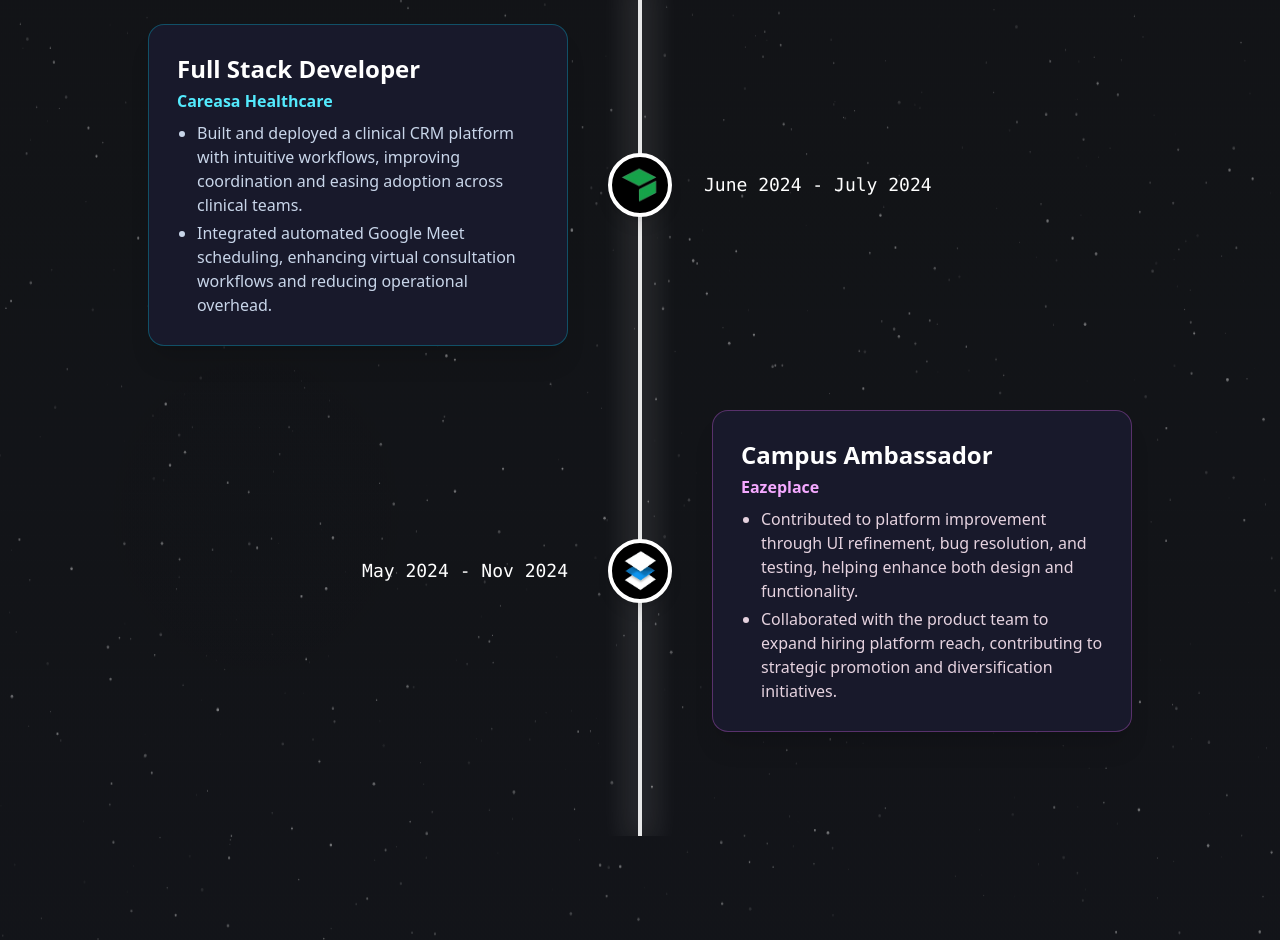
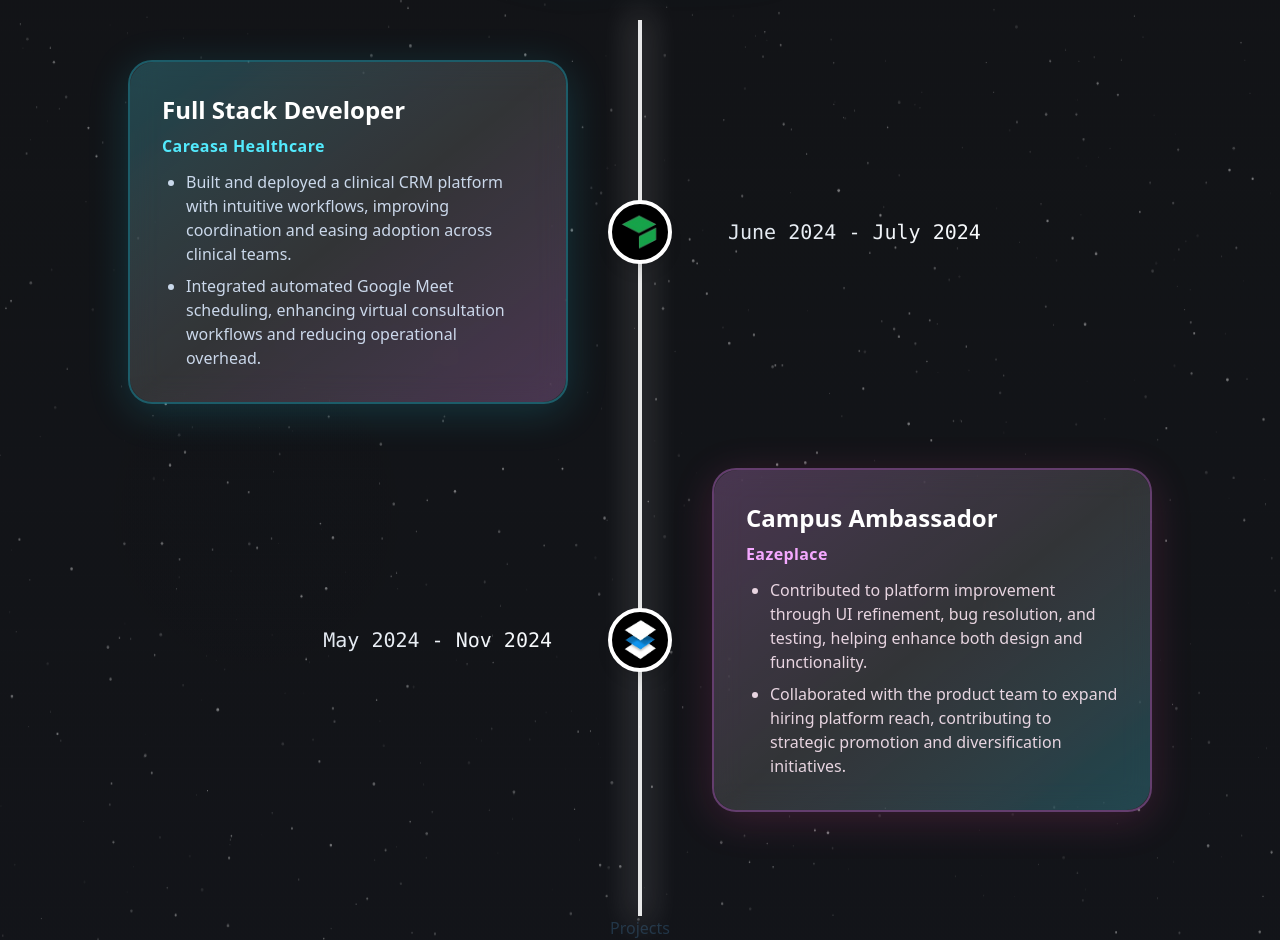
Before and after one commit to Vivek1819/portfolio, a React (Vite) app: page / in a window 1280 px wide. Shown: the part 2686-3626 px from the top of the page. Before the commit the page ends 3522 px from the top, so only its background shows below. Built offline with nearby package versions, Linux system fonts and the light colour scheme; a web font is replaced by a local one.

Commit message:
transitions fixed

```diff
--- a/src/App.jsx
+++ b/src/App.jsx
@@ -8,6 +8,7 @@
 import Work from "./components/Work";
 import { motion } from "framer-motion";
 import TechStack from "./components/TechStack";
+import Projects from "./components/Projects";
 
 function App() {
   const [count, setCount] = useState(0);
@@ -91,6 +92,7 @@
         >
           <Work />
         </motion.div>
+        <Projects />
       </div>
       <div
         className={`fixed bottom-0 right-0 px-8 transition-all duration-700 ease-out z-50 pointer-events-auto
--- /dev/null
+++ b/src/components/Projects.jsx
@@ -0,0 +1,11 @@
+import React from "react";
+
+const Projects = () => {
+  return (
+    <div>
+      Projects
+    </div>
+  );
+};
+
+export default Projects;
--- a/src/components/Work.jsx
+++ b/src/components/Work.jsx
@@ -1,9 +1,13 @@
 import React from "react";
+import { motion } from "framer-motion";
 
 const Work = () => {
   return (
     <div className="px-4 md:px-28 pt-16 relative z-10 mt-26" id="work">
       <div className="flex flex-col items-center mb-14">
+        <h2 className="text-xl text-white tracking-widest mb-2">
+          WORK
+        </h2>
         <h1 className="text-4xl text-white tracking-tight relative inline-block font-extrabold drop-shadow-[0_2px_24px_rgba(34,211,238,0.25)]">
           <span className="bg-gradient-to-r from-cyan-300 via-blue-400 to-fuchsia-400 bg-clip-text text-transparent animate-gradient-x">
             Experience
@@ -18,28 +22,45 @@
           style={{ transform: "translateX(-50%)" }}
         />
         <div className="flex w-full justify-start mb-16 relative z-10">
-          <div className="w-1/2 flex justify-end pr-18 items-center group">
-            <div className="bg-[#18192b] border border-cyan-400/30 rounded-2xl shadow-xl p-7 min-w-[350px] max-w-[420px] text-white relative flex flex-col justify-center cursor-pointer">
-              <div className="text-2xl font-extrabold mb-1 transition-transform duration-300 origin-left group-hover:scale-x-110 group-hover:scale-y-110 group-hover:text-transparent group-hover:bg-clip-text group-hover:bg-gradient-to-r group-hover:from-cyan-400 group-hover:to-fuchsia-300 group-hover:drop-shadow-[0_2px_24px_rgba(34,211,238,0.5)]">
+          <motion.div
+            className="w-1/2 flex justify-end pr-18 items-center group"
+            initial={{ x: -80, opacity: 0 }}
+            whileInView={{ x: 0, opacity: 1 }}
+            viewport={{ once: true, amount: 0.4 }}
+            transition={{ duration: 0.7, ease: "easeOut" }}
+          >
+            <div className="relative bg-white/10 backdrop-blur-lg border-2 border-cyan-400/30 rounded-3xl shadow-[0_8px_40px_0_rgba(34,211,238,0.18)] p-8 min-w-[350px] max-w-[440px] text-white flex flex-col justify-center cursor-pointer transition-all duration-300 group hover:scale-105 hover:shadow-[0_12px_48px_0_rgba(34,211,238,0.35)] hover:border-cyan-300/80 overflow-hidden">
+              <div className="absolute inset-0 rounded-3xl bg-gradient-to-br from-cyan-400/20 via-white/5 to-fuchsia-400/20 opacity-80 pointer-events-none z-0" />
+              <div className="absolute -inset-1 rounded-[2rem] border-2 border-cyan-400/40 opacity-0 group-hover:opacity-80 group-hover:blur-md transition-all duration-300 z-0" />
+              <div className="relative z-10">
+                <div className="text-2xl font-extrabold mb-2 transition-transform duration-300 origin-left group-hover:scale-x-110 group-hover:scale-y-110 group-hover:text-transparent group-hover:bg-clip-text group-hover:bg-gradient-to-r group-hover:from-cyan-400 group-hover:to-fuchsia-300 group-hover:drop-shadow-[0_2px_24px_rgba(34,211,238,0.5)]">
                   Full Stack Developer
                 </div>
-              <div className="text-cyan-300 font-bold mb-2">
+                <div className="text-cyan-300 font-bold mb-3 tracking-wide">
                   Careasa Healthcare
                 </div>
-              <ul className="list-disc ml-5 text-base text-blue-100/90 space-y-1">
+                <ul className="list-disc ml-6 text-base text-blue-100/90 space-y-2">
                   <li>
                     Built and deployed a clinical CRM platform with intuitive
                     workflows, improving coordination and easing adoption across
                     clinical teams.
                   </li>
                   <li>
-                  Integrated automated Google Meet scheduling, enhancing virtual
-                  consultation workflows and reducing operational overhead.
+                    Integrated automated Google Meet scheduling, enhancing
+                    virtual consultation workflows and reducing operational
+                    overhead.
                   </li>
                 </ul>
               </div>
             </div>
-          <div className="flex flex-col items-center w-0 justify-center group:">
+          </motion.div>
+          <motion.div
+            className="flex flex-col items-center w-0 justify-center group:"
+            initial={{ scale: 0.7, opacity: 0 }}
+            whileInView={{ scale: 1, opacity: 1 }}
+            viewport={{ once: true, amount: 0.4 }}
+            transition={{ duration: 0.6, ease: "backOut" }}
+          >
             <div className="w-16 h-16 rounded-full flex items-center justify-center border-4 border-white shadow-lg z-10 bg-black transition-transform duration-300 group-hover:scale-110 group-hover:shadow-[0_4px_32px_0_rgba(34,211,238,0.25)]">
               <img
                 src="/careasa.png"
@@ -47,20 +68,38 @@
                 className="w-14 h-12 object-contain transition-transform duration-300"
               />
             </div>
-          </div>
-          <div className="w-1/2 flex items-center pl-16 min-h-[128px]">
-            <div className="date-transition text-transparent bg-clip-text bg-gradient-to-r from-white to-white font-mono text-lg whitespace-nowrap flex items-center h-full transition-colors duration-300 hover:from-cyan-400 hover:to-fuchsia-300 hover:drop-shadow-[0_50px_38px_rgba(34,211,238,0.5)]">
+          </motion.div>
+          <motion.div
+            className="w-1/2 flex items-center pl-22 min-h-[128px] group"
+            initial={{ x: 80, opacity: 0 }}
+            whileInView={{ x: 0, opacity: 1 }}
+            viewport={{ once: true, amount: 0.4 }}
+            transition={{ duration: 0.7, ease: "easeOut" }}
+          >
+            <div className="date-transition text-transparent bg-clip-text bg-gradient-to-r from-slate-200 to-slate-50 font-mono text-xl whitespace-nowrap flex items-center h-full transition-transform transition-colors duration-300 group-hover:scale-110 hover:from-cyan-400 hover:to-fuchsia-300 hover:drop-shadow-[0_50px_38px_rgba(34,211,238,0.5)]">
               June 2024 - July 2024
             </div>
-          </div>
+          </motion.div>
         </div>
         <div className="flex w-full justify-end mb-16 relative z-10">
-          <div className="w-1/2 flex items-center justify-end pr-18 min-h-[128px]">
-            <div className="date-transition text-transparent bg-clip-text bg-gradient-to-r from-white to-white font-mono text-lg whitespace-nowrap flex items-center h-full transition-colors duration-300 hover:from-fuchsia-400 hover:to-cyan-300 hover:drop-shadow-[0_2px_24px_rgba(236,72,153,0.5)]">
+          <motion.div
+            className="w-1/2 flex items-center justify-end pr-22 min-h-[128px] group"
+            initial={{ x: 80, opacity: 0 }}
+            whileInView={{ x: 0, opacity: 1 }}
+            viewport={{ once: true, amount: 0.4 }}
+            transition={{ duration: 0.7, ease: "easeOut" }}
+          >
+            <div className="date-transition text-transparent bg-clip-text bg-gradient-to-r from-slate-200 to-slate-50 font-mono text-xl whitespace-nowrap flex items-center h-full transition-transform transition-colors duration-300 group-hover:scale-110 hover:from-fuchsia-400 hover:to-cyan-300 hover:drop-shadow-[0_2px_24px_rgba(236,72,153,0.5)]">
               May 2024 - Nov 2024
             </div>
-          </div>
-          <div className="flex flex-col items-center w-0 justify-center">
+          </motion.div>
+          <motion.div
+            className="flex flex-col items-center w-0 justify-center"
+            initial={{ scale: 0.7, opacity: 0 }}
+            whileInView={{ scale: 1, opacity: 1 }}
+            viewport={{ once: true, amount: 0.4 }}
+            transition={{ duration: 0.6, ease: "backOut" }}
+          >
             <div className="w-16 h-16 rounded-full flex items-center justify-center border-4 border-white shadow-lg z-10 bg-black transition-transform duration-300 group-hover:scale-110 group-hover:shadow-[0_4px_32px_0_rgba(236,72,153,0.25)]">
               <img
                 src="/eazeplace.png"
@@ -68,27 +107,39 @@
                 className="w-12 h-12 object-contain transition-transform duration-300"
               />
             </div>
-          </div>
-          <div className="w-1/2 flex justify-start pl-18 items-center">
-            <div className="bg-[#18192b] border border-fuchsia-400/30 rounded-2xl shadow-xl p-7 min-w-[350px] max-w-[420px] text-white relative flex flex-col justify-center group cursor-pointer">
-              <div className="text-2xl font-extrabold mb-1 transition-transform duration-300 origin-left group-hover:scale-x-110 group-hover:scale-y-110 group-hover:text-transparent group-hover:bg-clip-text group-hover:bg-gradient-to-r group-hover:from-fuchsia-400 group-hover:to-cyan-300 group-hover:drop-shadow-[0_2px_24px_rgba(236,72,153,0.5)]">
+          </motion.div>
+          <motion.div
+            className="w-1/2 flex justify-start pl-18 items-center"
+            initial={{ x: -80, opacity: 0 }}
+            whileInView={{ x: 0, opacity: 1 }}
+            viewport={{ once: true, amount: 0.4 }}
+            transition={{ duration: 0.7, ease: "easeOut" }}
+          >
+            <div className="relative bg-white/10 backdrop-blur-lg border-2 border-fuchsia-400/30 rounded-3xl shadow-[0_8px_40px_0_rgba(236,72,153,0.18)] p-8 min-w-[350px] max-w-[440px] text-white flex flex-col justify-center group cursor-pointer transition-all duration-300 hover:scale-105 hover:shadow-[0_12px_48px_0_rgba(236,72,153,0.35)] hover:border-fuchsia-300/80 overflow-hidden">
+              <div className="absolute inset-0 rounded-3xl bg-gradient-to-br from-fuchsia-400/20 via-white/5 to-cyan-400/20 opacity-80 pointer-events-none z-0" />
+              <div className="absolute -inset-1 rounded-[2rem] border-2 border-fuchsia-400/40 opacity-0 group-hover:opacity-80 group-hover:blur-md transition-all duration-300 z-0" />
+              <div className="relative z-10">
+                <div className="text-2xl font-extrabold mb-2 transition-transform duration-300 origin-left group-hover:scale-x-110 group-hover:scale-y-110 group-hover:text-transparent group-hover:bg-clip-text group-hover:bg-gradient-to-r group-hover:from-fuchsia-400 group-hover:to-cyan-300 group-hover:drop-shadow-[0_2px_24px_rgba(236,72,153,0.5)]">
                   Campus Ambassador
                 </div>
-              <div className="text-fuchsia-300 font-bold mb-2">Eazeplace</div>
-              <ul className="list-disc ml-5 text-base text-pink-100/90 space-y-1">
+                <div className="text-fuchsia-300 font-bold mb-3 tracking-wide">
+                  Eazeplace
+                </div>
+                <ul className="list-disc ml-6 text-base text-pink-100/90 space-y-2">
                   <li>
-                  Contributed to platform improvement through UI refinement, bug
-                  resolution, and testing, helping enhance both design and
+                    Contributed to platform improvement through UI refinement,
+                    bug resolution, and testing, helping enhance both design and
                     functionality.
                   </li>
                   <li>
                     Collaborated with the product team to expand hiring platform
-                  reach, contributing to strategic promotion and diversification
-                  initiatives.
+                    reach, contributing to strategic promotion and
+                    diversification initiatives.
                   </li>
                 </ul>
               </div>
             </div>
+          </motion.div>
         </div>
       </div>
       <style>
```
Lines whose indentation alone changed are shown as unchanged.
